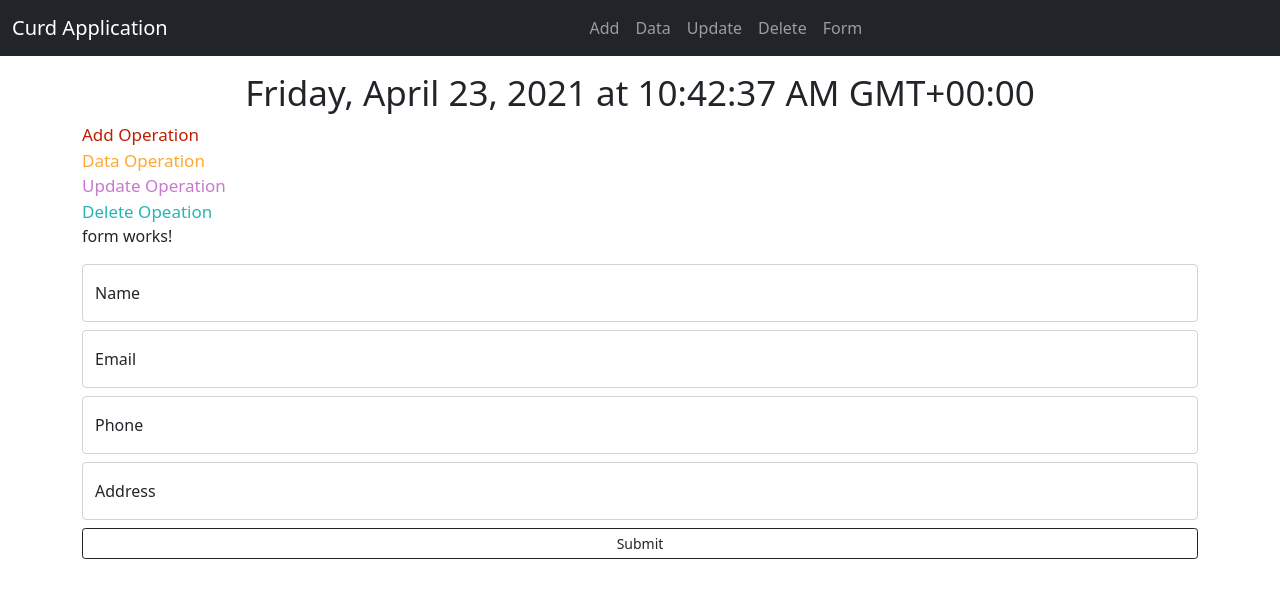
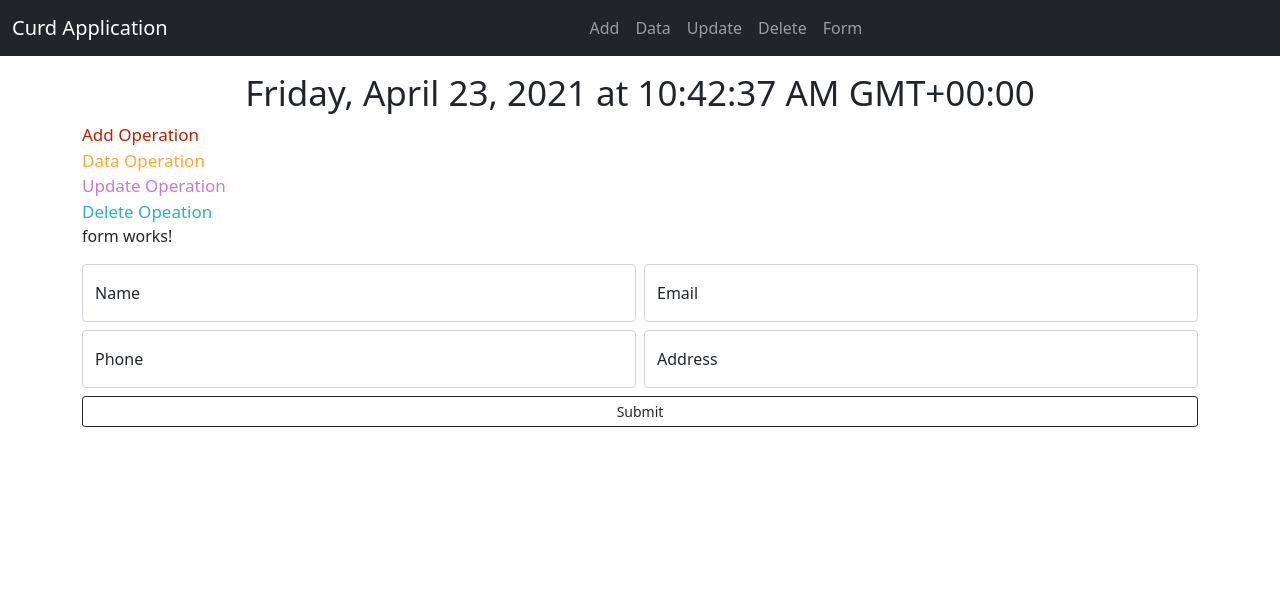
Before and after one commit to Web-Developm/angular-topics-application, an Angular app: page /form in a window 1280 px wide. Shown: the top 598 px of the page. Built offline with nearby package versions, Linux system fonts and the light colour scheme.

Commit message:
added fields inline

```diff
--- a/src/app/form/form.component.html
+++ b/src/app/form/form.component.html
@@ -3,23 +3,33 @@
 
   <div [formGroup]="data1">
 
+    <div class="row g-2">
+      <div class="col-md">
         <div class="form-floating mb-2">
           <input type="text" class="form-control" id="name" name="name" formControlName="name" placeholder="Name">
           <label for="name">Name</label>
         </div>
+      </div>
 
+      <div class="col-md">
         <div [formGroup]="data2">
           <div class="form-floating mb-2">
             <input type="text" class="form-control" id="email" name="email" formControlName="email" placeholder="Email">
             <label for="email">Email</label>
           </div>
         </div>
+      </div>
+    </div>
 
+    <div class="row g-2">
+      <div class="col-md">
         <div class="form-floating mb-2">
           <input type="text" class="form-control" id="phone" name="phone" formControlName="phone" placeholder="Phone">
           <label for="phone">Phone</label>
         </div>
+      </div>
 
+      <div class="col-md">
         <div [formGroup]="data2">
           <div class="form-floating mb-2">
             <input type="text" class="form-control" id="address" name="address" formControlName="address"
@@ -27,13 +37,12 @@
             <label for="address">Address</label>
           </div>
         </div>
+      </div>
+    </div>
 
     <div class="d-grid gap-2">
       <button (click)="display()" type="button" class="btn btn-sm btn-outline-dark">Submit</button>
     </div>
 
-
-
-
   </div>
 </div>
```
Lines whose indentation alone changed are shown as unchanged.
